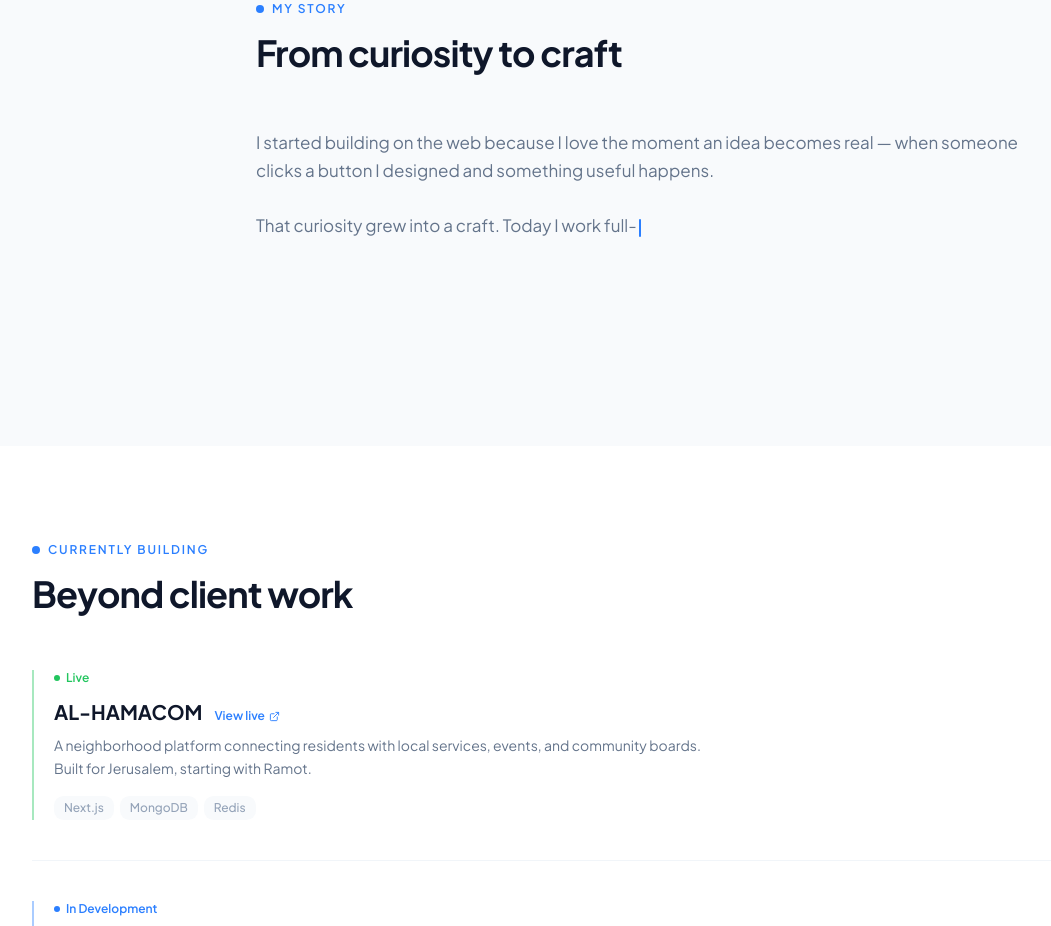
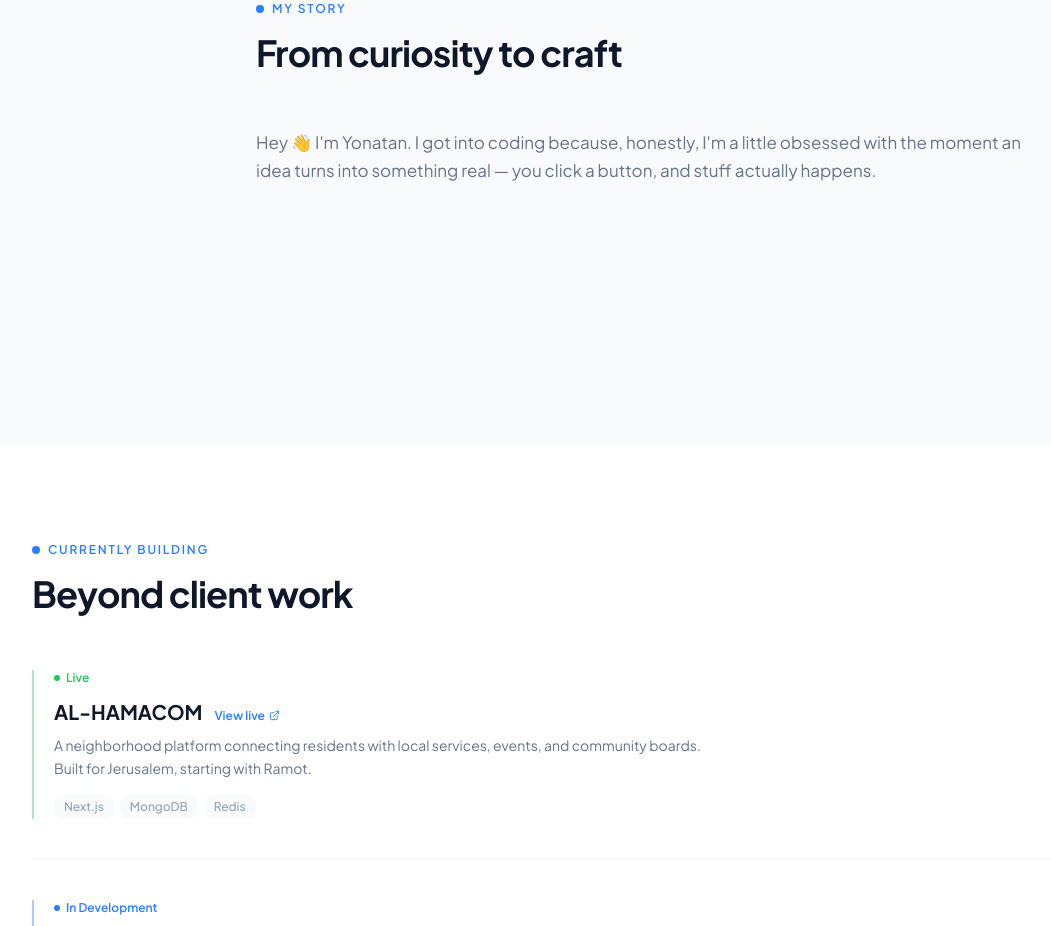
Before and after one commit to yonidev0101/yonidev, a Next.js app: page /about in a window 1280 px wide. Shown: the part 920-1846 px from the top of the page, without its empty margins (0-1051 px from the left). Built offline with nearby package versions, Linux system fonts and the light colour scheme.

Commit message:
feat: more authentic personal story copy with emojis, grapheme-aware typing for safe emoji rendering

```diff
--- a/src/app/about/MyStory.tsx
+++ b/src/app/about/MyStory.tsx
@@ -1,6 +1,6 @@
 "use client";
 
-import { useEffect, useRef, useState } from "react";
+import { useEffect, useMemo, useRef, useState } from "react";
 import { motion, useInView } from "framer-motion";
 import { useT } from "@/lib/i18n/LocaleProvider";
 
@@ -10,6 +10,7 @@ const SPEED_VARIATION = 0.40; // ±40% randomness
 const PAUSE_PERIOD    = 240;  // ms after .  !  ?
 const PAUSE_COMMA     = 110;  // ms after ,  ;  :
 const PAUSE_DASH      = 150;  // ms after — -
+const PAUSE_EMOJI     = 180;  // ms after an emoji — like pausing to react
 const HEADER_DURATION = 600;  // ms — wait for header to fade in before typing
 const QUOTE_DURATION  = 550;  // ms — pull quote slide-in
 const POST_QUOTE_GAP  = 280;  // ms — small pause after quote before resuming
@@ -20,7 +21,18 @@ function nextDelay(prevChar: string): number {
   if (".!?".includes(prevChar))      return base + PAUSE_PERIOD;
   if (",;:".includes(prevChar))      return base + PAUSE_COMMA;
   if ("—-".includes(prevChar))       return base + PAUSE_DASH;
+  // Emoji or any multi-codepoint grapheme — small pause to feel like reacting
+  if (prevChar.length > 1)           return base + PAUSE_EMOJI;
   return base;
+}
+
+// Split text into grapheme clusters so emojis don't break mid-typing
+function toGraphemes(text: string): string[] {
+  if (typeof Intl !== "undefined" && "Segmenter" in Intl) {
+    const seg = new Intl.Segmenter(undefined, { granularity: "grapheme" });
+    return Array.from(seg.segment(text), (s) => s.segment);
+  }
+  return Array.from(text);
 }
 
 function Cursor() {
@@ -42,6 +54,7 @@ function TypedText({
   active: boolean;
   onDone: () => void;
 }) {
+  const chars = useMemo(() => toGraphemes(text), [text]);
   const [shown, setShown] = useState(0);
   const onDoneRef = useRef(onDone);
 
@@ -60,11 +73,11 @@ function TypedText({
       if (cancelled) return;
       i++;
       setShown(i);
-      if (i >= text.length) {
+      if (i >= chars.length) {
         onDoneRef.current();
         return;
       }
-      timer = window.setTimeout(tick, nextDelay(text[i - 1]));
+      timer = window.setTimeout(tick, nextDelay(chars[i - 1]));
     };
 
     // Tiny initial pause so the cursor blinks once before typing starts
@@ -74,13 +87,14 @@ function TypedText({
       cancelled = true;
       if (timer) clearTimeout(timer);
     };
-  }, [active, text]);
+  }, [active, chars]);
 
-  const isTyping = active && shown < text.length;
+  const isTyping = active && shown < chars.length;
+  const visible = chars.slice(0, shown).join("");
 
   return (
     <p className="text-body leading-relaxed text-[1.0625rem] min-h-[1.6em]">
-      {text.slice(0, shown)}
+      {visible}
       {isTyping && <Cursor />}
     </p>
   );
--- a/src/lib/i18n/translations.ts
+++ b/src/lib/i18n/translations.ts
@@ -338,11 +338,11 @@ export const translations: Record<Locale, TranslationDict> = {
       story: {
         eyebrow: "My Story",
         heading: "From curiosity to craft",
-        p1: "I started building on the web because I love the moment an idea becomes real — when someone clicks a button I designed and something useful happens.",
-        p2: "That curiosity grew into a craft. Today I work full-stack across the whole pipeline: from the pixels in the browser to the database that holds it all together. I've shipped community platforms, AI-powered tools, WhatsApp bots, browser automations, and IoT projects running on a Raspberry Pi.",
-        p3: "What I care about most is how something is built — not just whether it works. Clean architecture, a modern stack, scalable from day one, and code that the next developer (often me, six months later) can actually understand.",
-        p4: "When I'm not coding for clients, I'm usually building something else — a multi-agent AI experiment, a smart digital frame, or another ESP32 project taking over the apartment. The side projects feed back into the work; every weird experiment teaches me something I bring to the next client.",
-        pullQuote: "I work direct, no fluff, step-by-step.",
+        p1: "Hey 👋 I'm Yonatan. I got into coding because, honestly, I'm a little obsessed with the moment an idea turns into something real — you click a button, and stuff actually happens. That feeling never gets old.",
+        p2: "These days I work across the whole stack — from the pixels in your browser all the way down to the database holding everything together. I've shipped community platforms, AI tools, WhatsApp bots, browser automations, and IoT projects running on Raspberry Pis 🍓. Basically: if it has code in it, I've probably tried to break and rebuild it.",
+        p3: "What I really care about? How something is built — not just whether it works. Clean architecture, a modern stack, scalable from day one, and code that the next dev (let's be honest, usually me six months later 😅) can actually read.",
+        p4: "When I'm not coding for clients, I'm probably tinkering with something else 🛠️ — a multi-agent AI experiment, a smart photo frame on a Raspberry Pi, or another ESP32 project slowly taking over the apartment. These weird side projects always feed back into the client work. Every random experiment teaches me something I end up bringing to the next thing.",
+        pullQuote: "I keep it direct. No fluff, step-by-step.",
       },
       building: {
         eyebrow: "Currently Building",
@@ -624,11 +624,11 @@ export const translations: Record<Locale, TranslationDict> = {
       story: {
         eyebrow: "הסיפור שלי",
         heading: "מסקרנות למקצוע",
-        p1: "התחלתי לבנות באינטרנט כי אני אוהב את הרגע שבו רעיון הופך לאמיתי — כשמישהו לוחץ על כפתור שעיצבתי ומשהו שימושי קורה.",
-        p2: "הסקרנות הזו הפכה למקצוע. היום אני עובד full-stack לאורך כל הצינור: מהפיקסלים שאתה רואה בדפדפן ועד הדאטהבייס שמחזיק את הכל. השקתי פלטפורמות קהילתיות, כלים מבוססי AI, בוטים בוואטסאפ, אוטומציות לדפדפן ופרויקטי IoT שרצים על Raspberry Pi.",
-        p3: "מה שהכי חשוב לי זה איך משהו נבנה — לא רק אם הוא עובד. ארכיטקטורה נקייה, סטאק מודרני, מתרחב מהיום הראשון, וקוד שהמפתח הבא (לרוב אני, בעוד שישה חודשים) באמת יוכל להבין.",
-        p4: "כשאני לא מקודד ללקוחות, אני בדרך כלל בונה משהו אחר — ניסוי AI עם כמה agents, מסגרת תמונה דיגיטלית חכמה, או עוד פרויקט ESP32 שמשתלט על הדירה. ה-side projects מזינים בחזרה את עבודת הלקוחות; כל ניסוי משונה מלמד אותי משהו שאני מביא ללקוח הבא.",
-        pullQuote: "אני עובד ישירות, בלי מסביב, צעד-צעד.",
+        p1: "היי 👋 אני יהונתן. נכנסתי לקוד כי, בכנות, אני קצת אובססיבי לרגע שבו רעיון הופך למשהו אמיתי — לוחצים על כפתור, ובאמת קורה משהו. הרגע הזה אף פעם לא יתיישן.",
+        p2: "היום אני עובד על כל הסטאק — מהפיקסלים בדפדפן ועד הדאטהבייס שמחזיק את הכל. השקתי פלטפורמות קהילתיות, כלי AI, בוטים בוואטסאפ, אוטומציות לדפדפן ופרויקטי IoT שרצים על Raspberry Pi 🍓. בעיקרון, אם יש בזה קוד, כנראה ניסיתי לשבור ולבנות איתו משהו מחדש.",
+        p3: "מה שבאמת חשוב לי? איך משהו נבנה — לא רק אם זה עובד. ארכיטקטורה נקייה, סטאק מודרני, מתרחב מהיום הראשון, וקוד שהמפתח הבא (בואו נודה בזה, בדרך כלל אני בעוד חצי שנה 😅) באמת יוכל לקרוא.",
+        p4: "כשאני לא מקודד ללקוחות, אני בטח מתעסק במשהו אחר 🛠️ — ניסוי AI עם כמה agents, מסגרת תמונה חכמה על Raspberry Pi, או עוד פרויקט ESP32 שלאט-לאט משתלט לי על הדירה. ה-side projects המוזרים האלה תמיד מזינים בחזרה את העבודה ללקוחות. כל ניסוי אקראי מלמד אותי משהו שאני מביא לפעם הבאה.",
+        pullQuote: "אני שומר על זה ישיר. בלי מסביב, צעד-צעד.",
       },
       building: {
         eyebrow: "במלאכה כעת",
```
